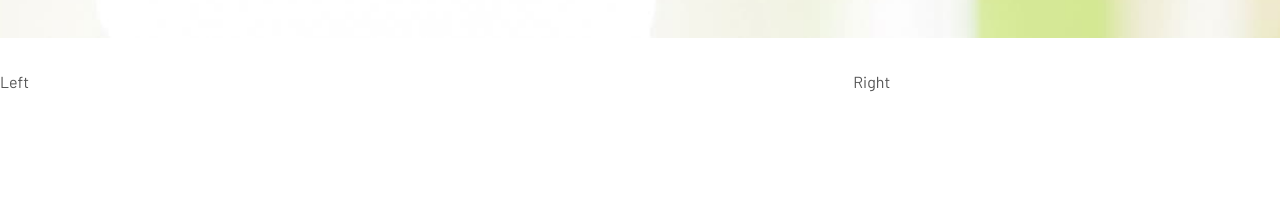
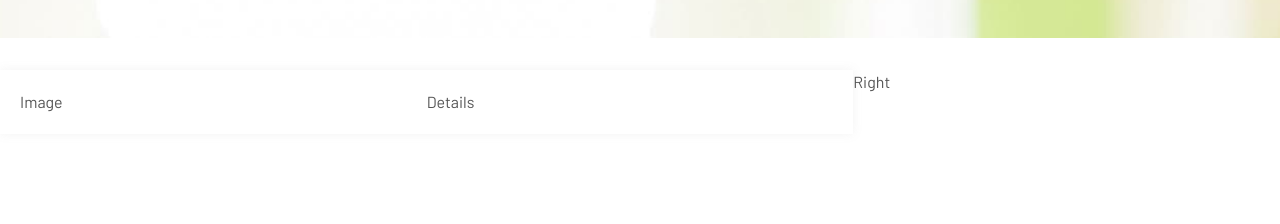
Before and after one commit to iwai-0310/Ecom-React, a React (Vite) app: page /shop/1 in a window 1280 px wide. Shown: the part 422-646 px from the top of the page. Built offline with nearby package versions, Linux system fonts and the light colour scheme.

Commit message:
split the left side into two image and details

```diff
--- a/src/shopComponent/SIngleProductView.jsx
+++ b/src/shopComponent/SIngleProductView.jsx
@@ -22,7 +22,22 @@ const SIngleProductView = () => {
       <div className="shop-single py-8 aside-bg">
         <div className="container">
           <div className="flex justify-center">
-            <div className="lg:w-8/12 w-12">Left</div>
+            {/* left-side */}
+            <div className="lg:w-8/12 w-12">
+              <article>
+                <div className="product-details">
+                  <div className="flex items-center">
+                    {/* Image here */}
+                    <div className="md:w-6/12 w-12">Image</div>
+                    {/* Details for product here */}
+                    <div className="md:w-6/12 w-12">Details</div>
+                  </div>
+                </div>
+                {/* review here */}
+                <div className="review"></div>
+              </article>
+            </div>
+            {/* right-side */}
             <div className="lg:w-4/12 w-12">Right</div>
           </div>
         </div>
```
